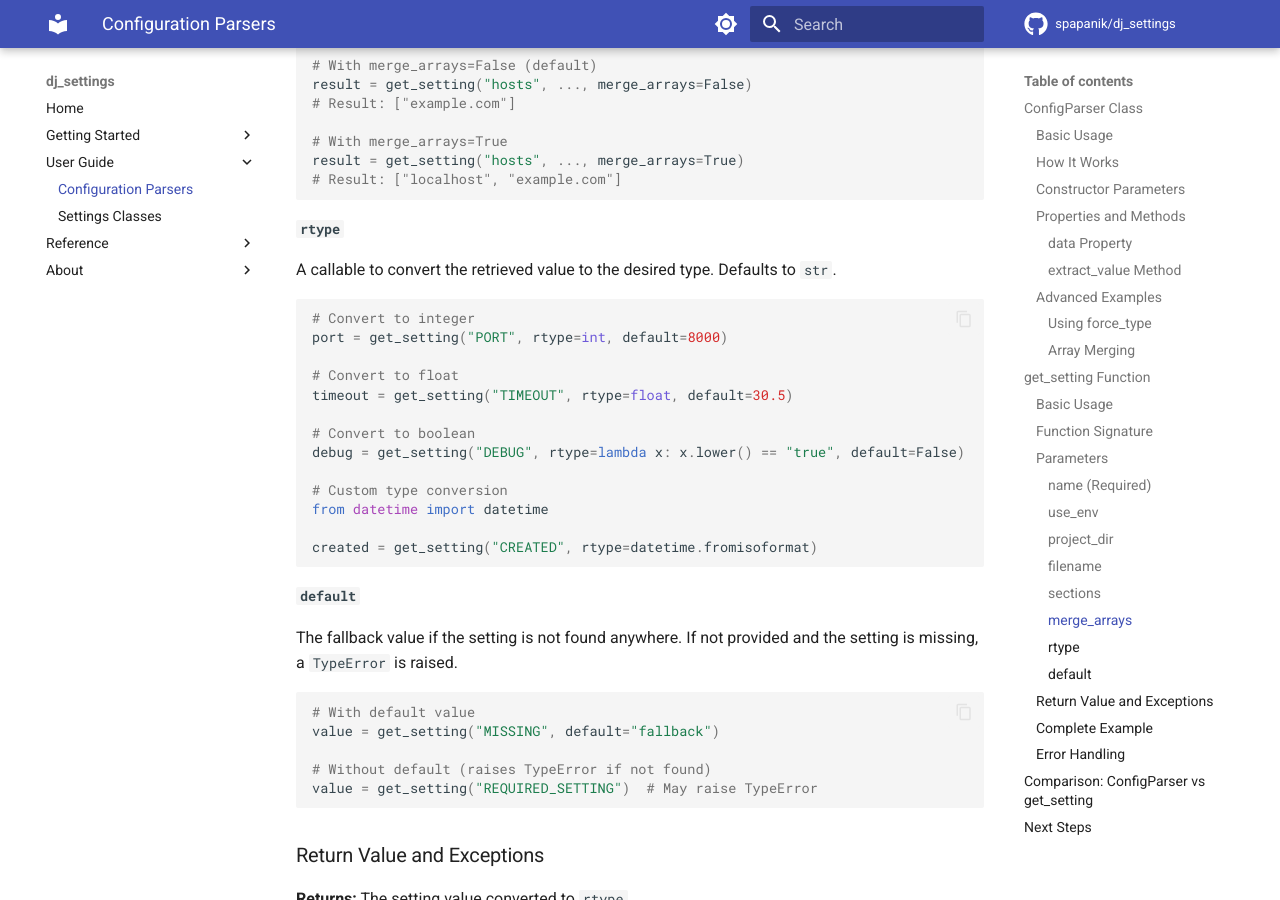
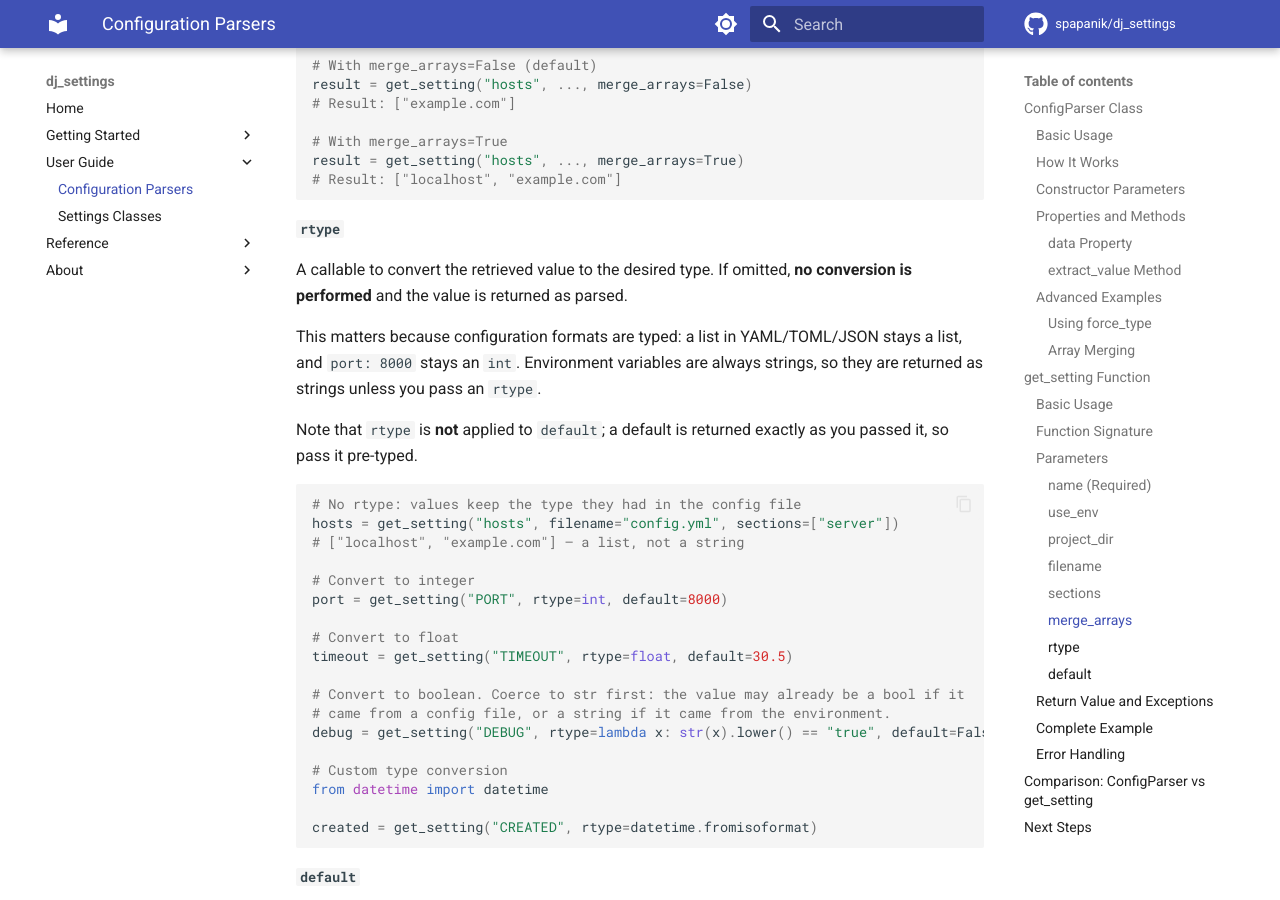
Before and after one commit to spapanik/dj_settings, an MkDocs documentation site: the page built from docs/usage/parsers.md, in a window 1280 px wide and 900 px high, scrolled down 5638 px. Built offline with MkDocs 1.6.1 and Material for MkDocs 9.7.7, drawn with Linux system fonts in a browser that asks for light colours; comment, search, counter and statistics services are not loaded; some of the changed text lies outside the part shown.

Commit message:
🔄 Return config values unconverted by default
rtype defaulted to str and was applied to every value read from a
config file, so a YAML list came back as "['a', 'b']" and port: 8000
came back as "8000". The conversion was silent, which made it worse
than a crash, and it left the documented merge_arrays workflow
returning a string instead of a list.

rtype now defaults to the _UNDEFINED sentinel, meaning no conversion:
values keep the type their parser gave them. Environment variables are
unaffected, as they were always strings.

Breaking for anyone relying on the implicit str(). It also widens the
mutable-default crash in settings_class: a list read from a config file
now reaches field(default=...) as a list rather than a string, so it
trips the dataclasses mutable-default check. That bug needs to be fixed
before this ships.

````diff
--- a/docs/usage/parsers.md
+++ b/docs/usage/parsers.md
@@ -272,17 +272,30 @@ result = get_setting("hosts", ..., merge_arrays=True)
 
 #### `rtype`
 
-A callable to convert the retrieved value to the desired type. Defaults to `str`.
+A callable to convert the retrieved value to the desired type. If omitted, **no conversion
+is performed** and the value is returned as parsed.
+
+This matters because configuration formats are typed: a list in YAML/TOML/JSON stays a
+list, and `port: 8000` stays an `int`. Environment variables are always strings, so they
+are returned as strings unless you pass an `rtype`.
+
+Note that `rtype` is **not** applied to `default`; a default is returned exactly as you
+passed it, so pass it pre-typed.
 
 ```python
+# No rtype: values keep the type they had in the config file
+hosts = get_setting("hosts", filename="config.yml", sections=["server"])
+# ["localhost", "example.com"] — a list, not a string
+
 # Convert to integer
 port = get_setting("PORT", rtype=int, default=8000)
 
 # Convert to float
 timeout = get_setting("TIMEOUT", rtype=float, default=30.5)
 
-# Convert to boolean
-debug = get_setting("DEBUG", rtype=lambda x: x.lower() == "true", default=False)
+# Convert to boolean. Coerce to str first: the value may already be a bool if it
+# came from a config file, or a string if it came from the environment.
+debug = get_setting("DEBUG", rtype=lambda x: str(x).lower() == "true", default=False)
 
 # Custom type conversion
 from datetime import datetime
````
Also changed, not shown: other parts of docs/usage/parsers.md (+1 -1 lines), docs/CHANGELOG.md (+1 -0 lines), docs/usage/decorator.md (+8 -2 lines), 3 other files.
